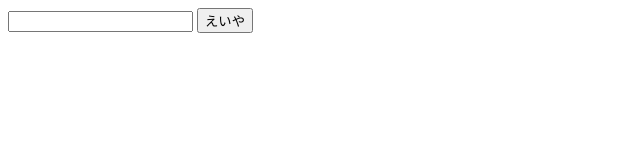
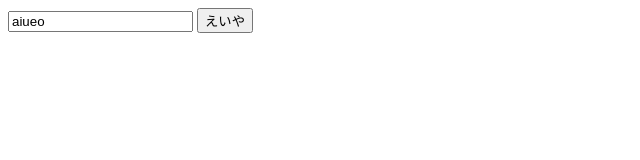
Before and after one commit to matumoto1234/learn_html, a plain HTML site: page ex01/ex01.html in a window 1280 px wide. Shown: the full height of the page, 0-640 px from the left. Drawn offline with Linux system fonts and the light colour scheme.

Commit message:
fix html

```diff
--- a/ex01/ex01.html
+++ b/ex01/ex01.html
@@ -6,7 +6,7 @@
 
 <body>
   <!-- <script src="https://raw.githubusercontent.com/matumoto1234/learn_html/main/ex01/ex01.js"></script> -->
-  <input type="text" class="ex01Item-input">
+  <input type="text" class="ex01Item-input" value="aiueo">
   <input type="button" value="えいや" class="ex01Item-button">
 
   <script>
```
